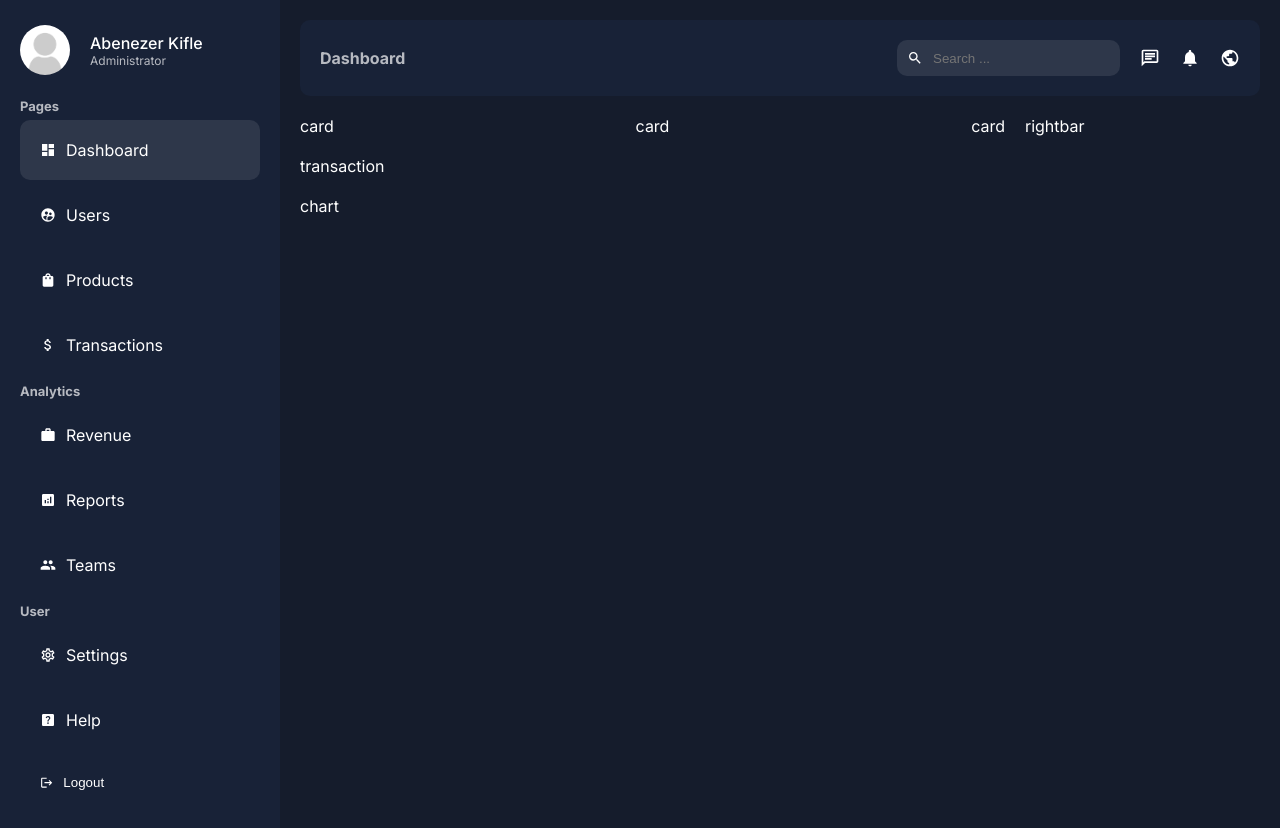
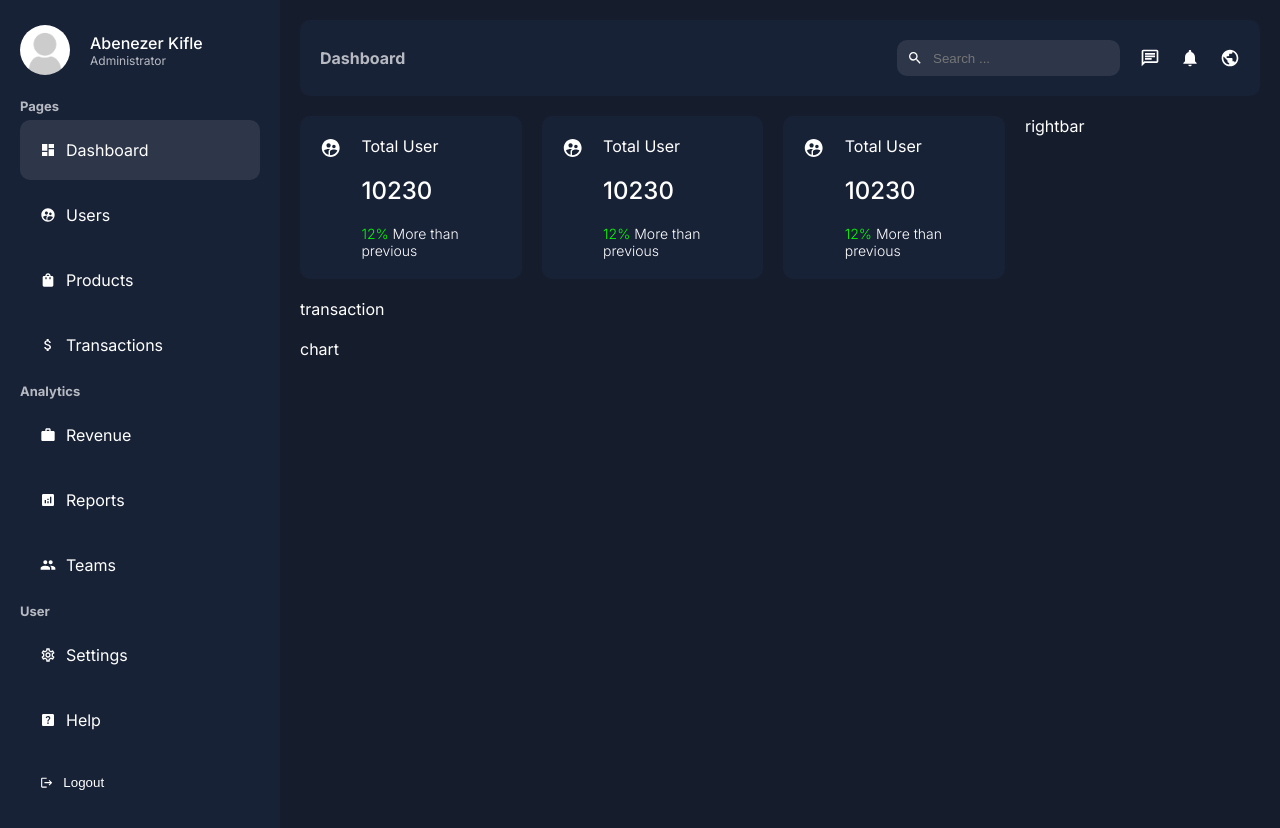
Before and after one commit to abenooo/NextJs_14_AdminDashboard, a Next.js app: page /dashboard in a window 1280 px wide. Built offline with nearby package versions, Linux system fonts and the light colour scheme.

Commit message:
Add card details

```diff
--- a/app/ui/dashboard/card/card.jsx
+++ b/app/ui/dashboard/card/card.jsx
@@ -1,10 +1,18 @@
-import styles from "./card.module.css"
+import styles from "./card.module.css";
+import { MdSupervisedUserCircle } from "react-icons/md";
 const Card = () => {
   return (
-    <div>
-    <div className={styles.cards}>card</div>
+    <div className={styles.container}>
+      <MdSupervisedUserCircle size={24} />
+      <div className={styles.texts}>
+        <span className={styles.title}>Total User</span>
+        <span className={styles.number}>10230</span>
+        <span className={styles.detail}>
+          <span className={styles.positive}>12%</span> More than previous
+        </span>
+      </div>
     </div>
-  )
-}
+  );
+};
 
-export default Card
+export default Card;
```
